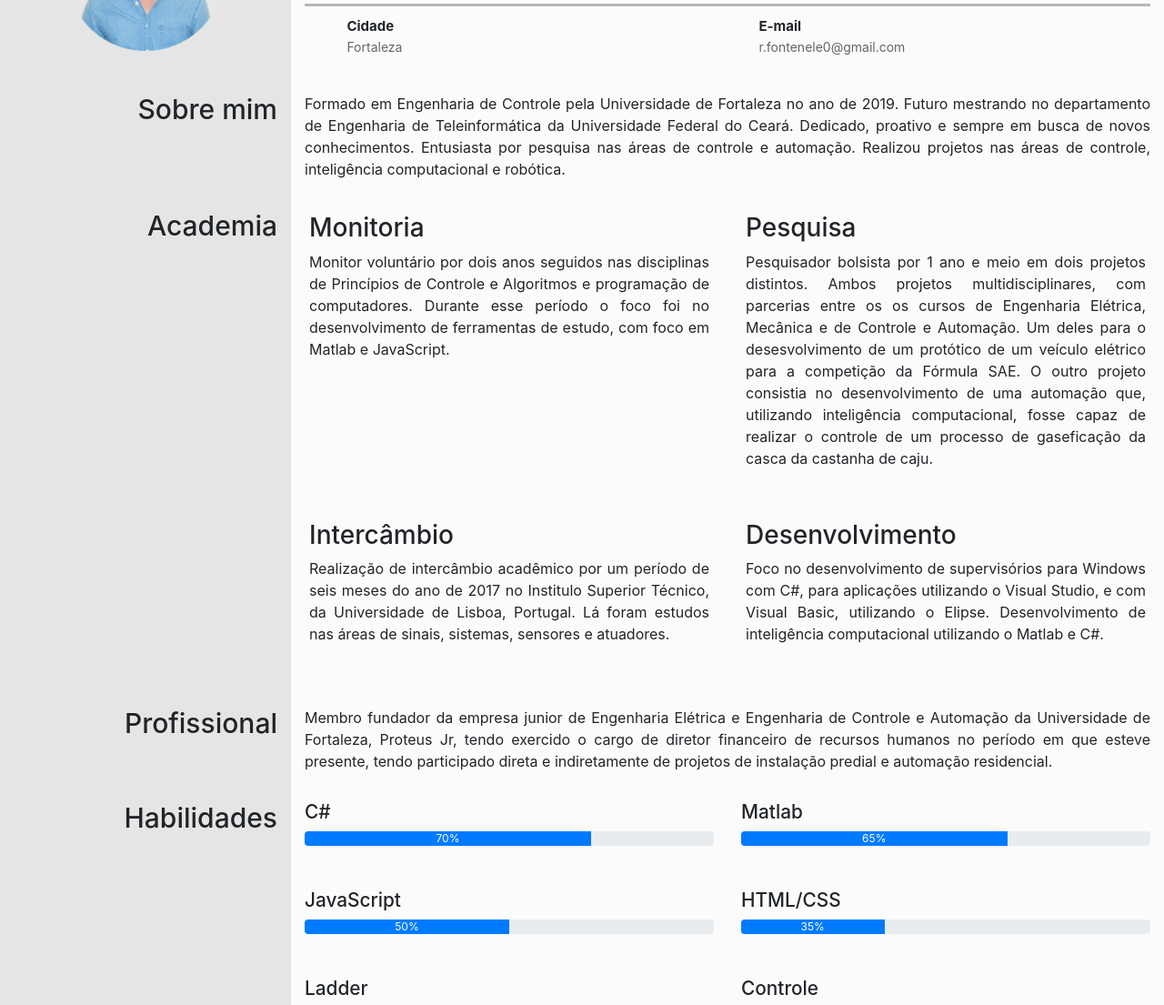
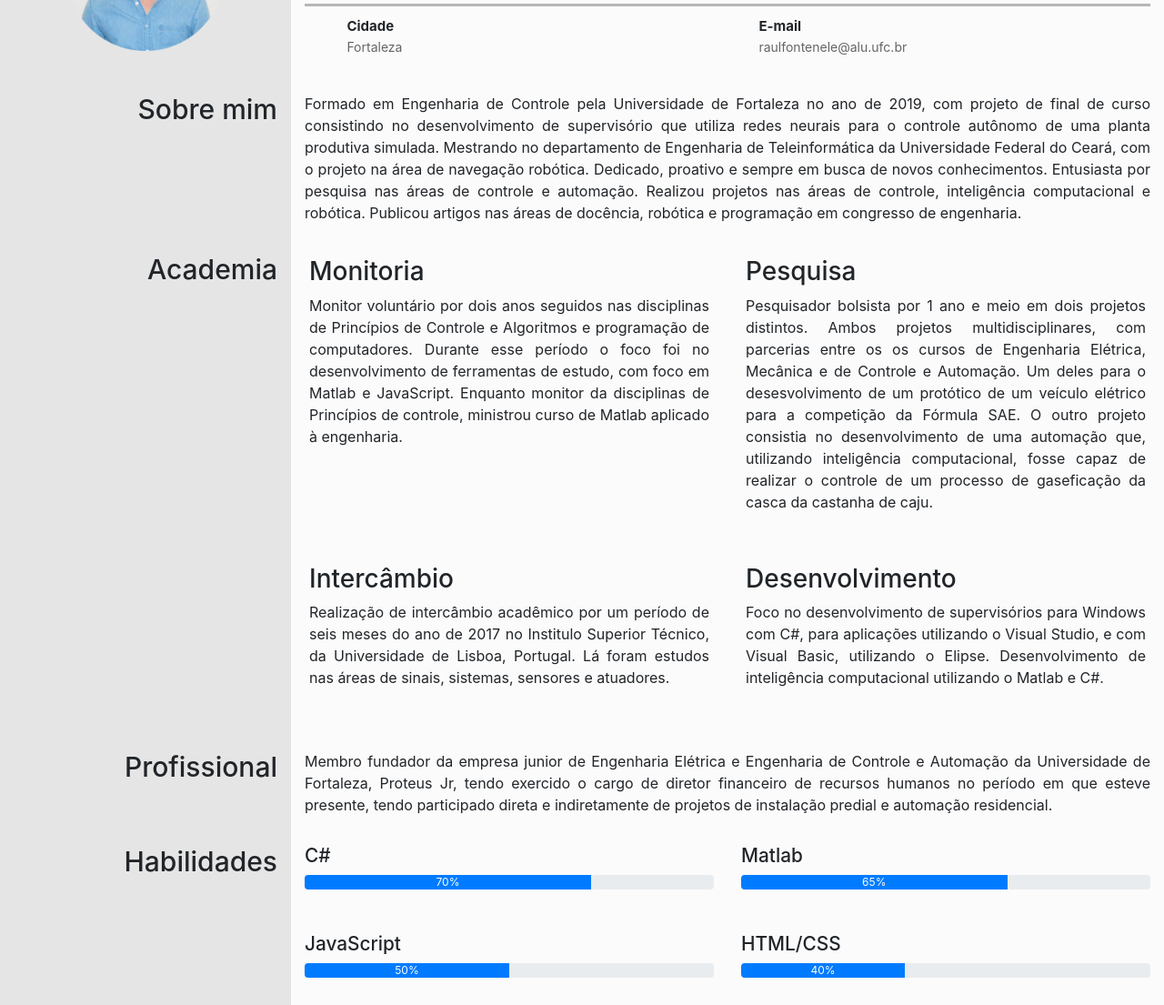
Before and after one commit to raulfontenele/raulfontenele.github.io, a plain HTML site: page index.html in a window 1280 px wide. Shown: the part 177-1282 px from the top of the page at 91% size. Drawn offline with nearby package versions, Linux system fonts and the light colour scheme.

Commit message:
Atualização de currículo

```diff
--- a/index.html
+++ b/index.html
@@ -5,6 +5,8 @@
     <meta name="viewport" content="width=device-width, initial-scale=1.0">
     <meta http-equiv="X-UA-Compatible" content="ie=edge">
     <title>Currículo</title>
+    <!--Importação do font a-->
+    <link href="https://maxcdn.bootstrapcdn.com/font-awesome/4.6.3/css/font-awesome.min.css" rel="stylesheet" integrity="sha384-T8Gy5hrqNKT+hzMclPo118YTQO6cYprQmhrYwIiQ/3axmI1hQomh7Ud2hPOy8SP1" crossorigin="anonymous">
 
     <!--Importar arquivos do bootstrap-->
     <link rel="stylesheet" href="https://stackpath.bootstrapcdn.com/bootstrap/4.1.3/css/bootstrap.min.css" integrity="sha384-MCw98/SFnGE8fJT3GXwEOngsV7Zt27NXFoaoApmYm81iuXoPkFOJwJ8ERdknLPMO" crossorigin="anonymous">
@@ -60,7 +62,7 @@
                     </div>
                     <div class="col">
                         <div class="row"><h5 class="titulo-contato">E-mail</h5class="titulo-contato"></div>
-                        <div class="row"><p class="p-contato">r.fontenele0@gmail.com</p></div>
+                        <div class="row"><p class="p-contato">raulfontenele@alu.ufc.br</p></div>
                     </div>
 
                 </div>
@@ -77,9 +79,11 @@
             </div>
             <div class="col-9 lado-dir pt-3 pb-3">
                 <article>
-                    Formado em Engenharia de Controle pela Universidade de Fortaleza no ano de 2019. Futuro mestrando no departamento de Engenharia de Teleinformática da Universidade Federal do Ceará.
+                    Formado em Engenharia de Controle pela Universidade de Fortaleza no ano de 2019, com projeto de final de curso consistindo no desenvolvimento de supervisório que utiliza redes neurais para o controle autônomo de uma planta produtiva simulada.
+                    Mestrando no departamento de Engenharia de Teleinformática da Universidade Federal do Ceará, com o projeto na área de navegação robótica.
                     Dedicado, proativo e sempre em busca de novos conhecimentos. Entusiasta por pesquisa nas áreas de controle e automação.
                     Realizou projetos nas áreas de controle, inteligência computacional e robótica.
+                    Publicou artigos nas áreas de docência, robótica e programação em congresso de engenharia.
                 </article>
             </div>
         </div>
@@ -98,6 +102,7 @@
                         <p>
                             Monitor voluntário por dois anos seguidos nas disciplinas de Princípios de Controle e Algoritmos e programação de computadores.
                             Durante esse período o foco foi no desenvolvimento de ferramentas de estudo, com foco em Matlab e JavaScript.
+                            Enquanto monitor da disciplinas de Princípios de controle, ministrou curso de Matlab aplicado à engenharia.
                         </p>
                     </div>
                     <div class="col para-academia">
@@ -179,7 +184,7 @@
                     <div class="col">
                         <h5>HTML/CSS</h5>
                         <div class="progress">
-                            <div class="progress-bar" role="progressbar" style="width: 35%;" aria-valuenow="35" aria-valuemin="0" aria-valuemax="100">35%</div>
+                            <div class="progress-bar" role="progressbar" style="width: 40%;" aria-valuenow="35" aria-valuemin="0" aria-valuemax="100">40%</div>
                         </div>
                     </div>
                 </div>
```
